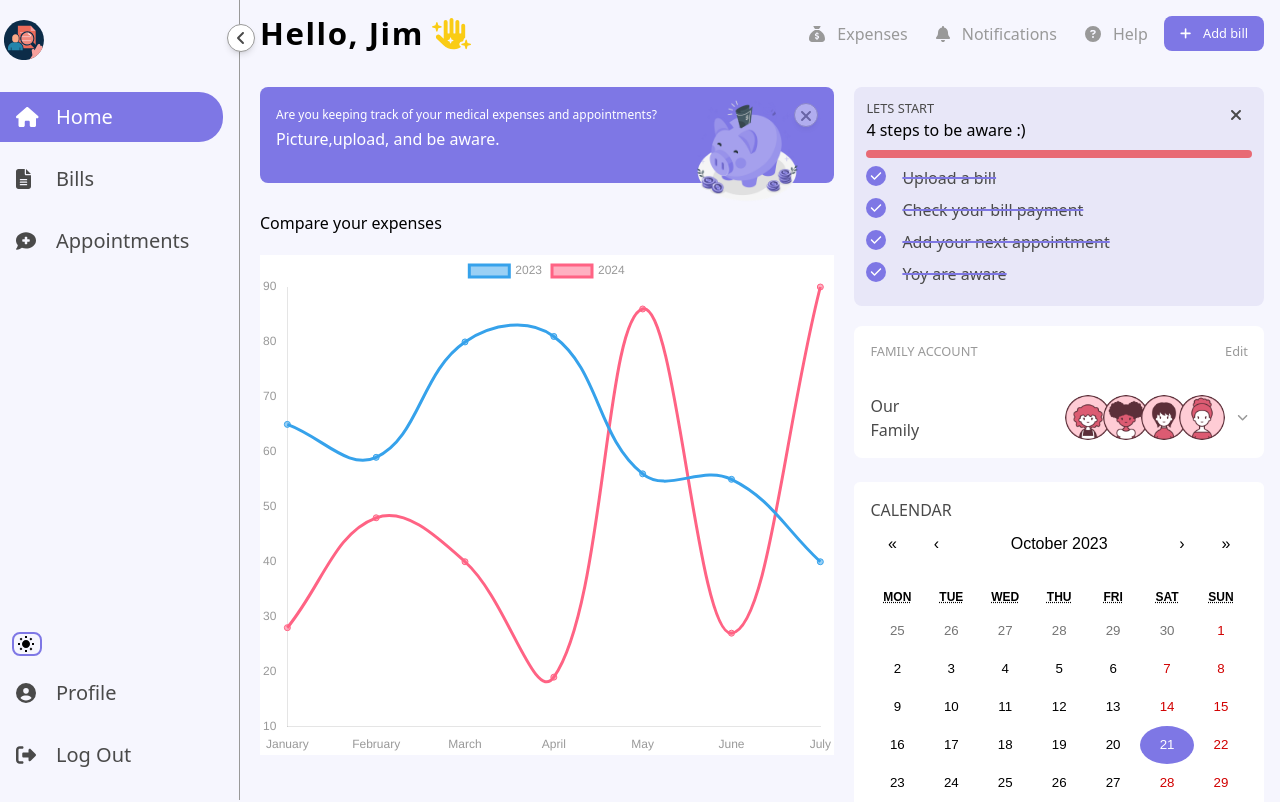
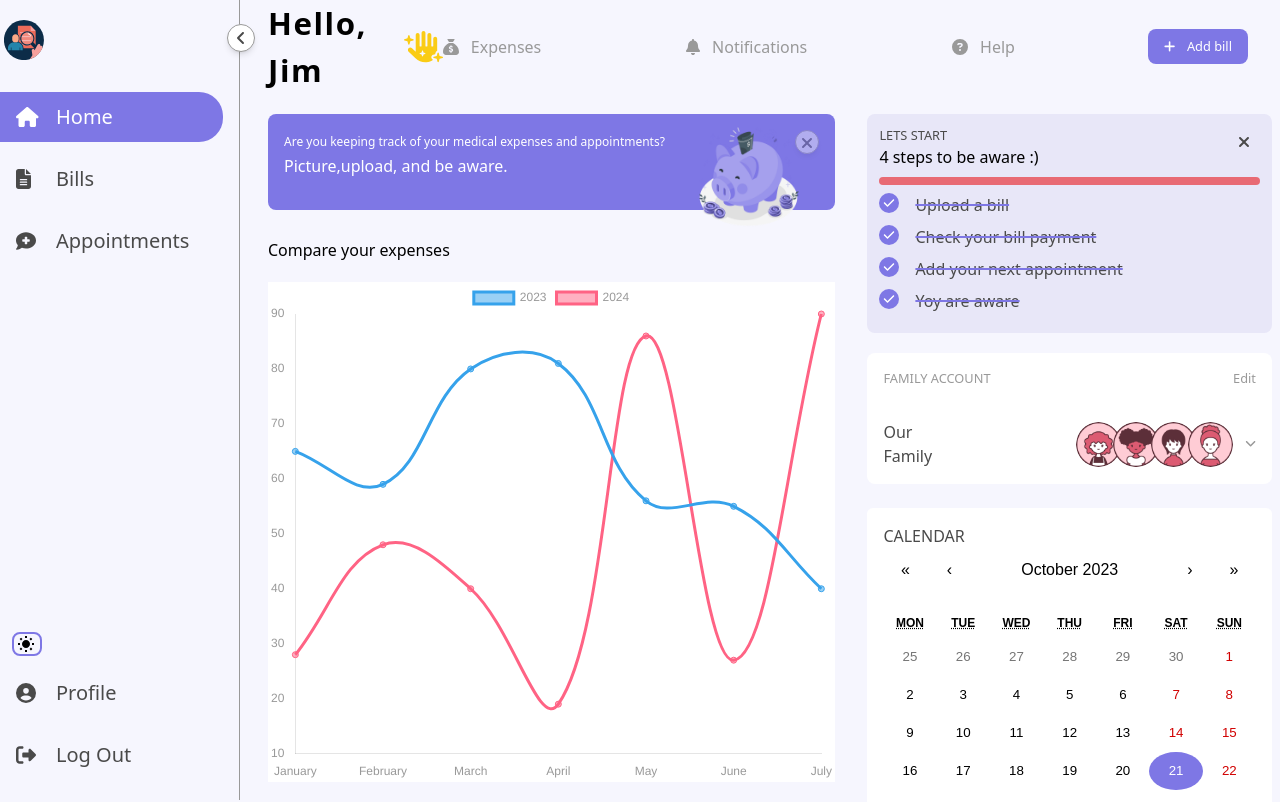
Before and after one commit to papryca/Frontend-Assessment-React, a React (Create React App) app: page / in a window 1280 px wide. Shown: the top 802 px of the page. Built offline with nearby package versions, Linux system fonts and the light colour scheme.

Commit message:
feat: add adaptivity

```diff
--- a/src/components/aside/aside.tsx
+++ b/src/components/aside/aside.tsx
@@ -4,7 +4,7 @@ import Instruction from "@components/instruction/instruction";
 
 const Aside = () => {
   return (
-    <div className='w-full px-5 md:w-2/5 md:px-0'>
+    <div className='w-full md:w-2/5 md:px-0'>
       <Instruction></Instruction>
       <Avatars></Avatars>
       <Calendar></Calendar>
--- a/src/components/header/header.tsx
+++ b/src/components/header/header.tsx
@@ -4,17 +4,17 @@ import {FontAwesomeIcon} from "@fortawesome/react-fontawesome";
 const Header = ({ props }: { props?: React.ReactNode }) => {
   return (
     <nav
-      className="w-full bg-page-background dark:bg-page-background-dark">
+      className="w-full mx-2 bg-page-background dark:bg-page-background-dark">
       <div className="max-w-screen-xl flex items-center justify-between ml-5 flex-col md:flex-row">
         <div>
           {props}
         </div>
-        <div>
+        <div className='w-full'>
           <ul
-            className="flex items-center space-x-0 xl:space-x-6 p-4 font-sm rounded-lg">
+            className="flex md:justify-between sm:justify-between xm:justify-between items-center space-x-0 xl:space-x-6 p-4 sm:px-0 xm:px-0 font-sm rounded-lg">
             <li>
               <a href="#"
-                 className=" pl-3 pr-4 hover:text-gray-dark  text-gray-soft dark:hover:text-white">
+                 className=" pr-4 hover:text-gray-dark  text-gray-soft dark:hover:text-white">
                 <FontAwesomeIcon className='mr-3' icon={ faSackDollar}/>
                 Expenses</a>
             </li>
@@ -32,7 +32,7 @@ const Header = ({ props }: { props?: React.ReactNode }) => {
             </li>
             <li>
               <button type="button"
-                      className="text-white bg-purple font-medium rounded-lg text-sm px-4 py-2 text-center">
+                      className="text-white bg-purple font-medium rounded-lg text-sm px-4 py-2 mr-10 text-center">
                 <FontAwesomeIcon className='mr-3' icon={faPlus}/>
                 Add bill
               </button>
--- a/src/components/menu/menu.tsx
+++ b/src/components/menu/menu.tsx
@@ -33,11 +33,11 @@ const Menu = () => {
   }, []);
   return (
     <div>
-      <div className={`flex w-16 ${isMenuOpen ? 'lg:w-60' : 'lg:w-16'} duration-300`}>
+      <div className={`flex w-16 ${isMenuOpen ? 'lg:w-60' : 'lg:w-16'} duration-300 dark:bg-article-background-dark`}>
       </div>
-      <div className='fixed'>
+      <div className='fixed '>
         <div
-          className={`border-r border-gray-soft h-screen pr-4 flex flex-col justify-between w-16 ${isMenuOpen ? 'lg:w-60' : 'lg:w-16'} duration-300 relative`}>
+          className={`border-r border-gray-soft pr-4 h-screen flex flex-col justify-between w-16 ${isMenuOpen ? 'lg:w-60' : 'lg:w-16'} duration-300 relative dark:bg-article-background-dark`}>
           <div className='overflow-y-auto'>
             <LogoImage className="w-10 h-10 mt-5 ml-1 mb-8"/>
             <MenuRoute key={routes.home.link} to={routes.home.link} icon={routes.home.icon} label={routes.home.label} theme={theme}/>
--- a/src/components/profile/profile.tsx
+++ b/src/components/profile/profile.tsx
@@ -8,7 +8,7 @@ import React from "react";
 
 const Profile =() => {
   return (
-    <div className="bg-white rounded-lg m-10 sm:py-30 dark:bg-article-background-dark">
+    <div className="bg-white rounded-lg m-10 sm:py-30 dark:bg-article-background-dark ">
       <div className='flex justify-between p-6 pb-0 text-gray-soft text-sm'>
         <p>FAMILY ACCOUNT</p>
         <p className='hover:text-gray-dark cursor-pointer dark:hover:text-white'>Edit</p>
--- a/src/components/schedule/schedule.tsx
+++ b/src/components/schedule/schedule.tsx
@@ -14,7 +14,7 @@ const TdStyle = {
 }
 const Schedule =() => {
   return (
-    <div className='px-5 box-border dark:bg-page-background-dark h-screen w-full'>
+    <div className='px-5 box-border dark:bg-page-background-dark h-full'>
       <p className='text-2xl dark:text-gray-soft'>Schedule</p>
       <div>
         <ul
--- a/src/pages/appointsment/appointments.tsx
+++ b/src/pages/appointsment/appointments.tsx
@@ -10,7 +10,7 @@ const Appointments = () => {
         <div>
           <Menu></Menu>
         </div>
-        <div className='w-screen'>
+        <div className='w-screen h-screen'>
           <Header props={<HeaderPart/>}></Header>
           <div className='flex-none w-full mr-5 box-border'>
             <Payment></Payment>
--- a/src/pages/home/home.tsx
+++ b/src/pages/home/home.tsx
@@ -13,7 +13,7 @@ const Home = () => {
         </div>
         <div className='bg-page-background dark:bg-page-background-dark'>
           <Header props={<HeaderPart />}></Header>
-          <div className='flex-none md:flex my-5 box-border bg-page-background dark:bg-page-background-dark pr-4'>
+          <div className='flex-none mx-2 md:flex md:flex-row md:justify-between sm:flex sm:flex-col sm:gap-3  my-5 box-border bg-page-background dark:bg-page-background-dark'>
             <HomeSection></HomeSection>
             <Aside></Aside>
           </div>
--- a/src/pages/profile/profile.tsx
+++ b/src/pages/profile/profile.tsx
@@ -6,7 +6,7 @@ import MainProfile from "@components/profile/main-profile";
 
 const ProfilePage = () => {
   return (
-    <div className='bg-page-background dark:bg-page-background-dark h-screen'>
+    <div className='bg-page-background dark:bg-page-background-dark min-h-screen'>
       <div className='flex'>
         <div>
           <Menu></Menu>
--- a/tailwind.config.js
+++ b/tailwind.config.js
@@ -6,6 +6,7 @@ module.exports = {
     darkMode: 'class',
     theme: {
         screens: {
+            xm: '320px',
             sm: '480px',
             md: '768px',
             lg: '976px',
```
